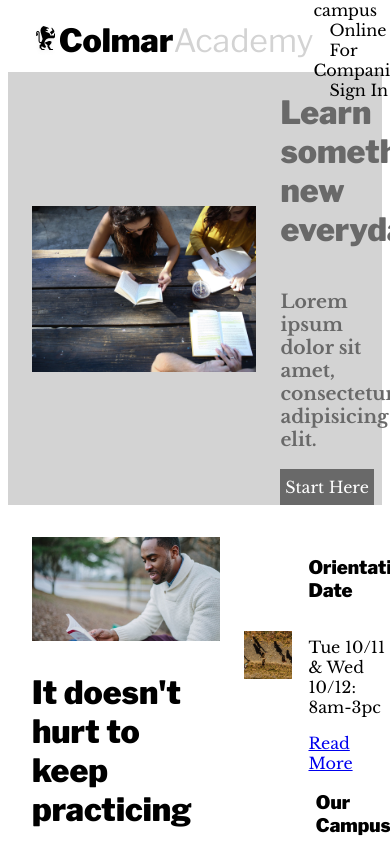
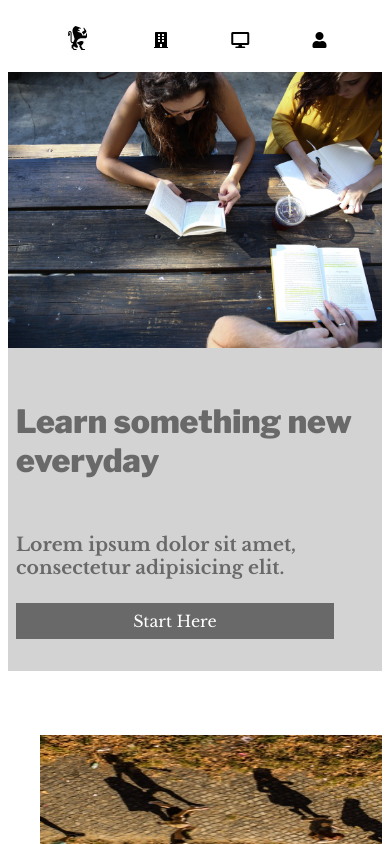
Before and after one commit to thejoel12/capstone, a plain HTML site: page index.html in a window 390 px wide. Shown: the top 844 px of the page. Drawn offline with nearby package versions, Linux system fonts and the light colour scheme.

Commit message:
having issues with image scaling

```diff
--- a/assets/css/index.css
+++ b/assets/css/index.css
@@ -39,6 +39,31 @@ h1.academy {
   padding-left: 1rem;
 }
 
+.header i {
+  display: none;
+}
+
+@media only screen and (max-width: 480px) {
+
+.header .logo h1 {
+  display: none;
+}
+
+.nav {
+  display: none;
+}
+
+.header i {
+  display: flex;
+}
+
+.header {
+  justify-content: space-around;
+  height: 4rem;
+}
+
+}
+
 /* second section css  */
 
 .second.section {
@@ -76,6 +101,34 @@ h1.academy {
   padding: .5rem 0;
   font-family: "Libre Baskerville";
   font-weight: 400;
+}
+
+@media only screen and (max-width: 480px) {
+
+.second.section {
+  flex-direction: column;
+
+}
+
+.second.section img {
+  width: 100%;
+  padding: 0 0 0 0;
+}
+
+.textsecond {
+  width: 100%;
+  padding: 2rem 0 2rem 1rem;
+  justify-content: center;
+}
+
+.textsecond h3 {
+  margin: 2rem 0 1.5rem 0;
+}
+
+.startbutton {
+  max-width: 85%;
+}
+
 }
 
 .third.section {
@@ -137,6 +190,53 @@ h1.academy {
 .thesisvideo video {
   max-width: 100%;
 }
+
+@media only screen and (max-width: 480px) {
+.practicing {
+  display: none;
+}
+
+.practicingright {
+  align-items: center;
+  width: 100%;
+  padding: 1rem 1rem 0 1rem;
+}
+
+.smallimage.guest {
+  background-color: white;
+  padding-bottom: 2rem;
+}
+
+.smallimage {
+  flex-direction: column;
+  align-items: flex-start;
+  width: 100%;
+  padding-bottom: 2rem;
+}
+
+.smallimage img {
+  width: 100%;
+  margin: 0;
+  max-height: 10rem;
+  display: inline;
+}
+
+.textcontent {
+  padding: 1rem;
+  width: 100%;
+}
+
+.textcontent h3 {
+  font-size: 1rem;
+}
+
+.textcontent p, .textcontent a {
+  font-size: .9rem;
+}
+
+
+}
+
 
 /*start of 6 boxes section  */
 
@@ -216,6 +316,7 @@ h1.academy {
   text-align: left;
   width: 60%;
   margin: 2rem 1.5rem 1.5rem 1.5rem;
+  padding: 1rem;
   box-shadow: 0 4px 8px 0 rgba(0, 0, 0, 0.2), 0 6px 20px 0 rgba(0, 0, 0, 0.19);
 }
 
@@ -264,4 +365,6 @@ footer {
   justify-content: space-between;
   padding: 1rem 1.5rem 3rem 1.5rem;
   border-top: 1px solid lightgrey;
+  font-size: .75rem;
+  opacity: .9;
 }
--- a/index.html
+++ b/index.html
@@ -22,6 +22,12 @@
         <span>For Companies</span>
         <span>Sign In</span>
       </div>
+
+        <i class="fas fa-building"></i>
+        <i class="fas fa-desktop"></i>
+        <i class="fas fa-user"></i>
+
+
     </div>
 
     <div class="second section">
@@ -155,7 +161,7 @@
       </div>
 
     </div>
-<footer>© 2016 Colmar Academy. All Rights Reserved
+<footer> <span>© 2016 Colmar Academy. All Rights Reserved</span>
   <div class="terms">
 
 
```
